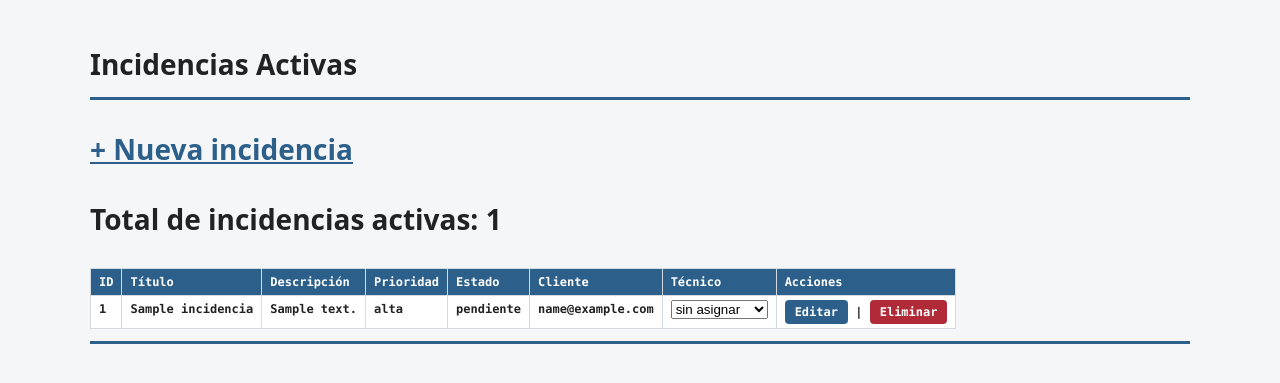
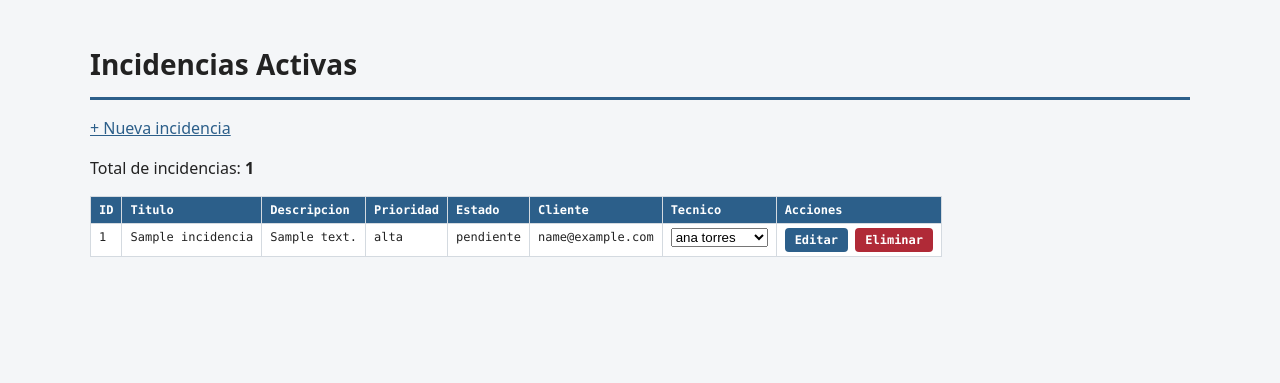
Before and after one commit to manueljesusjimenezromero-web/Miniproyecto-Taskshield, a PHP site: page / in a window 1280 px wide. Shown: the top 383 px of the page. Run offline with PHP 8.4, Linux system fonts and the light colour scheme; data comes from the database, SQL or seed files in the repository; tables that the repository leaves empty hold one stand-in row (values such as "Sample post"); a stand-in replaces the project's code that opens the database connection; some libraries are stand-ins or nearby versions.

Commit message:
Punto 4: asignacion de tecnico con transaccion y correcciones en index.php

```diff
--- a/index.php
+++ b/index.php
@@ -2,24 +2,65 @@
 
 require_once __DIR__ . '/includes/conexion.php';
 
-$sql = 'SELECT i.*
-               ,t.nombre AS tecnico
-          FROM incidencias i
-          LEFT JOIN tecnicos t ON t.id = i.tecnico_id
-         ORDER BY i.id ASC';
+// ---------------------------------------------------------------
+// Punto 4: asignacion avanzada con transaccion
+// ---------------------------------------------------------------
+if ($_SERVER['REQUEST_METHOD'] === 'POST') {
+
+    $idInc  = filter_input(INPUT_POST, 'id', FILTER_VALIDATE_INT);
+    $idTec  = filter_input(INPUT_POST, 'tecnico_id', FILTER_VALIDATE_INT) ?: null;
+    $estado = $idTec ? 'en proceso' : 'pendiente';
+
+    if (!$idInc) {
+        die('Identificador de incidencia no valido.');
+    }
+
+    try {
+        $pdo->beginTransaction();
+
+        // UPDATE 1: asignar el tecnico y cambiar el estado
+        $a = $pdo->prepare('update incidencias
+                               set tecnico_id = :tec,
+                                   estado = :estado
+                             where id = :id');
+        $a->execute([':tec' => $idTec, ':estado' => $estado, ':id' => $idInc]);
+
+        // UPDATE 2: incrementar el contador de tareas del tecnico
+        if ($idTec) {
+            $b = $pdo->prepare('update tecnicos
+                                   set tareas_activas = tareas_activas + 1
+                                 where id = :tec');
+            $b->execute([':tec' => $idTec]);
+        }
+
+        $pdo->commit();
+
+    } catch (PDOException $e) {
+        $pdo->rollBack();
+        error_log($e->getMessage());
+        die('Error al asignar la incidencia. No se ha guardado ningun cambio.');
+    }
+
+    header('Location: index.php');
+    exit;
+}
+
+// ---------------------------------------------------------------
+// Listado
+// ---------------------------------------------------------------
+$sql = 'select i.*, t.nombre as tecnico
+          from incidencias i
+          left join tecnicos t on t.id = i.tecnico_id
+         order by i.id asc';
 
 $sentencia = $pdo->prepare($sql);
 $sentencia->execute();
 $incidencias = $sentencia->fetchAll(PDO::FETCH_ASSOC);
 $total = count($incidencias);
 
-$tec=$pdo->prepare('SELECT nombre FROM tecnicos');
+$tec = $pdo->prepare('select id, nombre from tecnicos order by nombre asc');
 $tec->execute();
 $tecnicos = $tec->fetchAll(PDO::FETCH_ASSOC);
-if ($total === 0) {
-    $pdo->exec("DELETE FROM incidencias");
-    $pdo->exec("ALTER TABLE incidencias AUTO_INCREMENT = 1");
-}
 ?>
 <!DOCTYPE html>
 <html lang="es">
@@ -29,32 +70,33 @@ if ($total === 0) {
     <link rel="stylesheet" href="css.css">
 </head>
 <body>
-    <h1>Incidencias Activas<h1>
-    <p><a href="nueva_incidencia.php">+ Nueva incidencia</a><p>
-    <p>Total de incidencias activas: <strong><?= $total ?></strong></p>
+    <h1>Incidencias Activas</h1>
 
-    <?php if ($total === 0):?>
+    <p><a href="nueva_incidencia.php">+ Nueva incidencia</a></p>
 
-        <p>No hay incidencias activas en este momento.</p>
+    <p>Total de incidencias: <strong><?= $total ?></strong></p>
+
+    <?php if ($total === 0): ?>
+
+        <p>No hay incidencias en este momento.</p>
 
     <?php else: ?>
 
-        <table border="1" cellpadding="6" cellspacing="0">
+        <table>
             <thead>
                 <tr>
                     <th>ID</th>
-                    <th>Título</th>
-                    <th>Descripción</th>
+                    <th>Titulo</th>
+                    <th>Descripcion</th>
                     <th>Prioridad</th>
                     <th>Estado</th>
                     <th>Cliente</th>
-                    <th>Técnico</th>
+                    <th>Tecnico</th>
                     <th>Acciones</th>
                 </tr>
             </thead>
             <tbody>
-                <?php foreach ($incidencias as $inc):  ?>
-
+                <?php foreach ($incidencias as $inc): ?>
                     <tr>
                         <td><?= (int) $inc['id'] ?></td>
                         <td><?= htmlspecialchars($inc['titulo'], ENT_QUOTES, 'UTF-8') ?></td>
@@ -63,17 +105,21 @@ if ($total === 0) {
                         <td><?= htmlspecialchars($inc['estado'], ENT_QUOTES, 'UTF-8') ?></td>
                         <td><?= htmlspecialchars($inc['email_cliente'], ENT_QUOTES, 'UTF-8') ?></td>
                         <td>
-                            <select name="tecnico_id" id="tecnico_id">
+                            <form method="post" action="index.php">
+                                <input type="hidden" name="id" value="<?= (int) $inc['id'] ?>">
+                                <select name="tecnico_id" onchange="this.form.submit()">
                                     <option value="">sin asignar</option>
                                     <?php foreach ($tecnicos as $tecnico): ?>
-                                    <option>
+                                        <option value="<?= (int) $tecnico['id'] ?>"
+                                            <?= $tecnico['id'] == $inc['tecnico_id'] ? 'selected' : '' ?>>
                                             <?= htmlspecialchars($tecnico['nombre'], ENT_QUOTES, 'UTF-8') ?>
                                         </option>
                                     <?php endforeach; ?>
                                 </select>
+                            </form>
                         </td>
                         <td>
-                            <a class="editar" href="editar_incidencia.php?id=<?= (int) $inc['id'] ?>">Editar</a>      |
+                            <a class="editar" href="editar_incidencia.php?id=<?= (int) $inc['id'] ?>">Editar</a>
                             <a class="eliminar" href="eliminar_incidencia.php?id=<?= (int) $inc['id'] ?>">Eliminar</a>
                         </td>
                     </tr>
@@ -85,5 +131,3 @@ if ($total === 0) {
 
 </body>
 </html>
-</body>
-<html>
```
Lines whose indentation alone changed are shown as unchanged.
